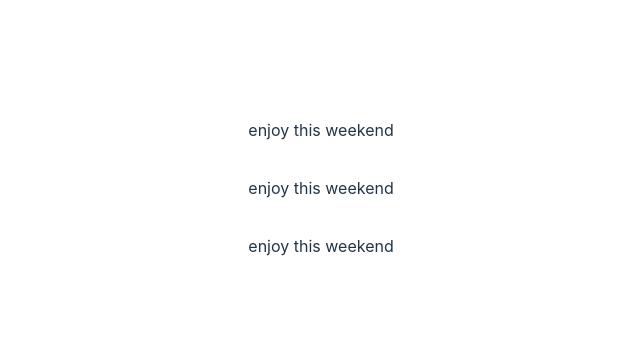
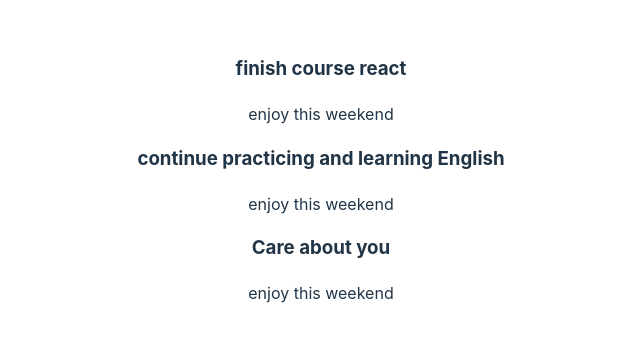
Before and after one commit to juanjosevega99/basic-react, a React (Vite) app: page / in a window 1280 px wide. Shown: the part 221-562 px from the top of the page, without its empty margins (319-959 px from the left). Built offline with nearby package versions, Linux system fonts and the light colour scheme.

Commit message:
fix: typo to show the title

```diff
--- a/src/components/TaskList.jsx
+++ b/src/components/TaskList.jsx
@@ -12,7 +12,7 @@ function TaskList() {
     <div>
       {tasks.map((task) => (
         <div>
-          <h1>{task.tittle}</h1>
+          <h3>{task.title}</h3>
           <p>{task.description}</p>
         </div>
       ))}
```
